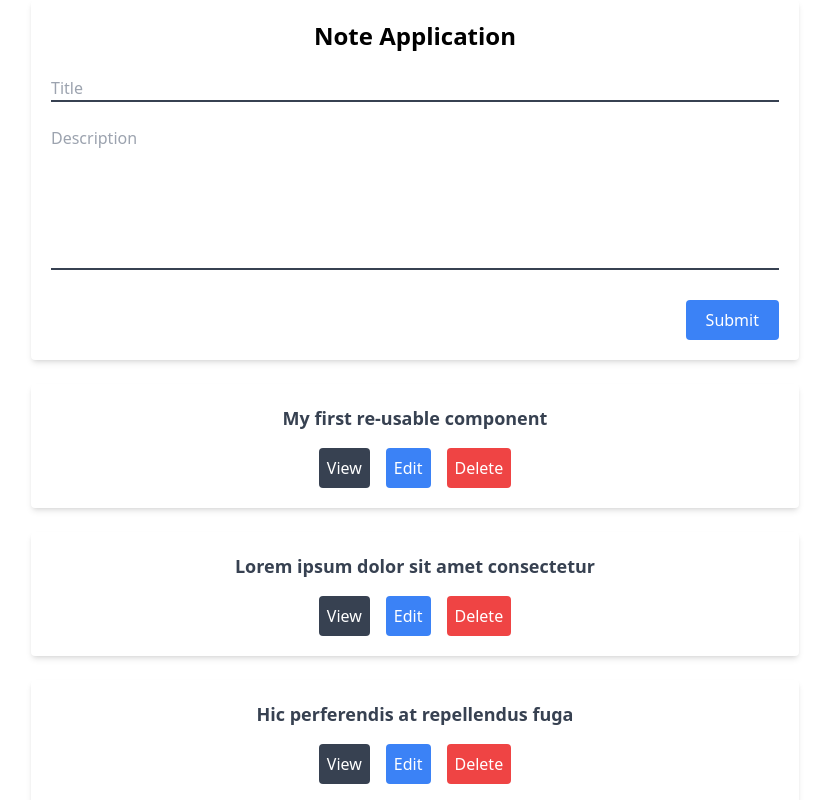
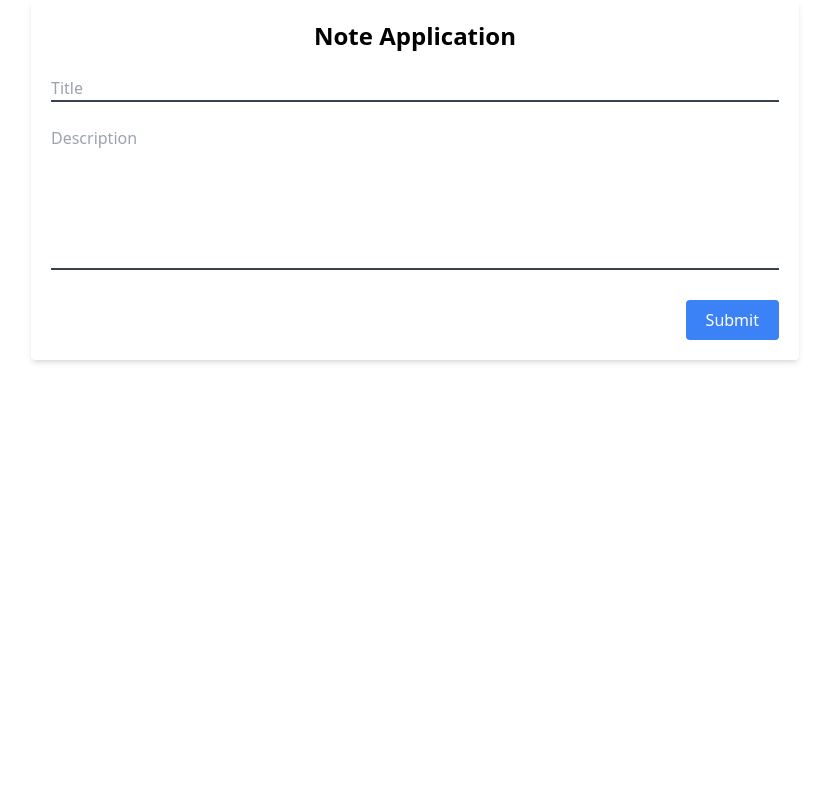
Before and after one commit to alejandrobarranco01/Note-App, a React (Vite) app in the folder frontend/: page / in a window 1280 px wide. Shown: the top 800 px of the page, without its empty margins (225-1054 px from the left). Built offline with nearby package versions, Linux system fonts and the light colour scheme.

Commit message:
Render new notes after submission

```diff
--- a/frontend/src/App.tsx
+++ b/frontend/src/App.tsx
@@ -7,6 +7,14 @@
     title: '',
     description: '',
   });
+
+  const [notes, setNotes] = useState<
+    {
+      id: string;
+      title: string;
+      description?: string;
+    }[]
+  >([]);
 
   const handleChange: ChangeEventHandler<
     HTMLInputElement | HTMLTextAreaElement
@@ -29,7 +37,10 @@
               description: values.description,
             },
           );
-          console.log(data);
+          if (data.note) {
+            setNotes([...notes, data.note]);
+            setValues({ title: '', description: '' });
+          }
         }}
         className="space-y-6 bg-white shadow-md rounded p-5"
       >
@@ -61,10 +72,9 @@
       </form>
 
       {/* Note Items */}
-      <NoteItem title="My first re-usable component" />
-      <NoteItem title="Lorem ipsum dolor sit amet consectetur" />
-      <NoteItem title="Hic perferendis at repellendus fuga" />
-      <NoteItem title="In molestiae optio aspernatur repudiandae" />
+      {notes.map((note) => {
+        return <NoteItem key={note.title} title={note.title} />;
+      })}
     </div>
   );
 };
```
Also changed, not shown: 2 other files (tests, documents, lock files or other folders).
